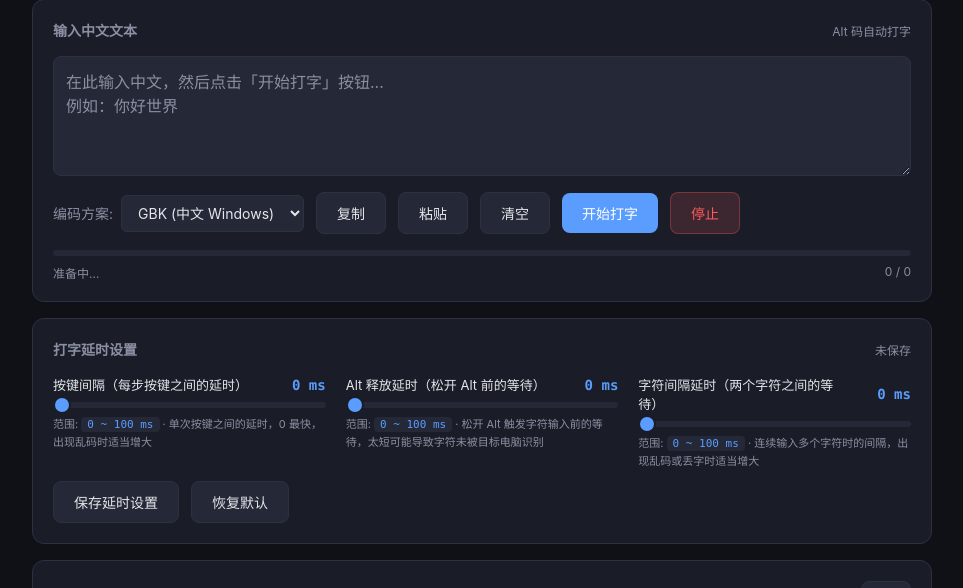
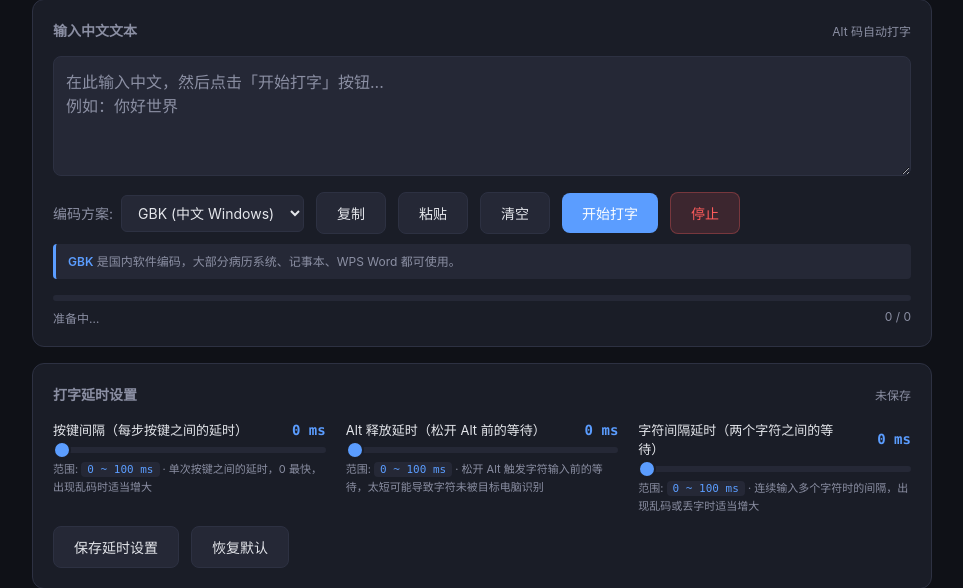
Before and after one commit to EthanWesley/ChinesePrinter, a Python web app: template templates/index.html in a window 1280 px wide. Shown: the part 353-941 px from the top of the page, without its empty margins (158-1121 px from the left). Run offline with Jinja, Linux system fonts and the light colour scheme; the template is opened without the code that fills it, so the values that code supplies are empty.

Commit message:
feat: 添加 ASCII 和 Base64 编码选项及编码注释
- 编码选择框新增 ASCII (英文数字) 和 Base64 (内网解码) 选项
- 文本框下方添加灰色小字注释区域，根据当前编码动态显示说明
- GBK: 国内软件编码，大部分病历系统、记事本、WPS Word 都可使用
- Unicode: 国际编码，部分国外软件如微软 Microsoft Word 使用
- ASCII: 仅支持英文和数字，中文及标点会被跳过
- Base64: 先将中英文编码为 base64 再用 ASCII 码方式输入，需要内网解码软件支持
- textToAltSequence() 新增 ASCII 和 Base64 编码分支

```diff
--- a/templates/index.html
+++ b/templates/index.html
@@ -180,6 +180,13 @@
       color: var(--accent); font-size: 11px;
     }
     .field-label { font-size: 13px; color: var(--text); }
+    .encoding-hint {
+      margin-top: 10px; padding: 8px 12px;
+      font-size: 12px; color: var(--muted);
+      background: var(--card-2); border-left: 3px solid var(--accent);
+      border-radius: 4px; line-height: 1.6;
+    }
+    .encoding-hint strong { color: var(--accent); font-weight: 600; }
 
     .toast {
       position: fixed; top: 20px; right: 20px;
@@ -239,6 +246,8 @@
           <select id="encodingSelect">
             <option value="gbk">GBK (中文 Windows)</option>
             <option value="unicode">Unicode (通用)</option>
+            <option value="ascii">ASCII (英文数字)</option>
+            <option value="base64">Base64 (内网解码)</option>
           </select>
         </div>
         <button id="copyBtn" class="secondary" type="button">复制</button>
@@ -247,6 +256,7 @@
         <button id="typeBtn" class="primary">开始打字</button>
         <button id="stopBtn" class="danger" disabled>停止</button>
       </div>
+      <div class="encoding-hint" id="encodingHint"></div>
       <div class="progress-wrap" id="progressWrap">
         <div class="progress-bar"><div class="progress-fill" id="progressFill"></div></div>
         <div class="progress-text">
@@ -394,6 +404,47 @@
     // 返回: [{code: 54992}, {control: "enter"}, ...]
     function textToAltSequence(text, encoding) {
       const items = [];
+
+      // Base64 模式：先把整个文本编码为 base64，再用 ASCII 码方式逐字符输入
+      // 适用于内网有解码软件的场景
+      if (encoding === "base64") {
+        let base64Str;
+        try {
+          // 支持中文：先转为 UTF-8 字节序列再 base64
+          base64Str = btoa(unescape(encodeURIComponent(text)));
+        } catch (e) {
+          base64Str = btoa(text);
+        }
+        for (const ch of base64Str) {
+          const code = ch.codePointAt(0);
+          if (code !== undefined && code > 0) {
+            items.push({code: code});
+          }
+        }
+        return items;
+      }
+
+      // ASCII 模式：仅保留英文和数字，其他字符（中文/标点）跳过
+      if (encoding === "ascii") {
+        for (const ch of text) {
+          if (ch === "\n") {
+            items.push({control: "enter"});
+          } else if (ch === "\t") {
+            items.push({control: "tab"});
+          } else if (ch === " ") {
+            items.push({control: "space"});
+          } else if (ch === "\r") {
+            // 忽略 \r
+          } else if (/^[A-Za-z0-9]$/.test(ch)) {
+            // 仅 A-Z, a-z, 0-9
+            items.push({code: ch.codePointAt(0)});
+          }
+          // 其他字符（中文、标点）跳过
+        }
+        return items;
+      }
+
+      // GBK / Unicode 模式
       for (const ch of text) {
         if (ch === "\n") {
           items.push({control: "enter"});
@@ -547,6 +598,21 @@
       // 立即刷新状态
       await checkHealth();
     });
+
+    // ---------- 编码注释 ----------
+    const ENCODING_HINTS = {
+      gbk: "<strong>GBK</strong> 是国内软件编码，大部分病历系统、记事本、WPS Word 都可使用。",
+      unicode: "<strong>Unicode</strong> 是国际编码，部分国外软件如微软 Microsoft Word 使用。",
+      ascii: "<strong>ASCII</strong> 仅支持英文和数字，中文及标点符号会被跳过。",
+      base64: "<strong>Base64</strong> 把所有中英文先编码为 Base64，再用 ASCII 码方式输入；需要内网有解码软件支持。"
+    };
+
+    function updateEncodingHint() {
+      const enc = $("encodingSelect").value;
+      $("encodingHint").innerHTML = ENCODING_HINTS[enc] || "";
+    }
+
+    $("encodingSelect").addEventListener("change", updateEncodingHint);
 
     // ---------- 打字控制 ----------
     async function startTyping() {
@@ -758,6 +824,7 @@
     // ---------- 启动 ----------
     async function init() {
       log("ChinesePrinter 已就绪 (Shell Edition)");
+      updateEncodingHint();
       await loadGbkTable();
       await checkHealth();
       // 从 health 接口初始化滑块
```
